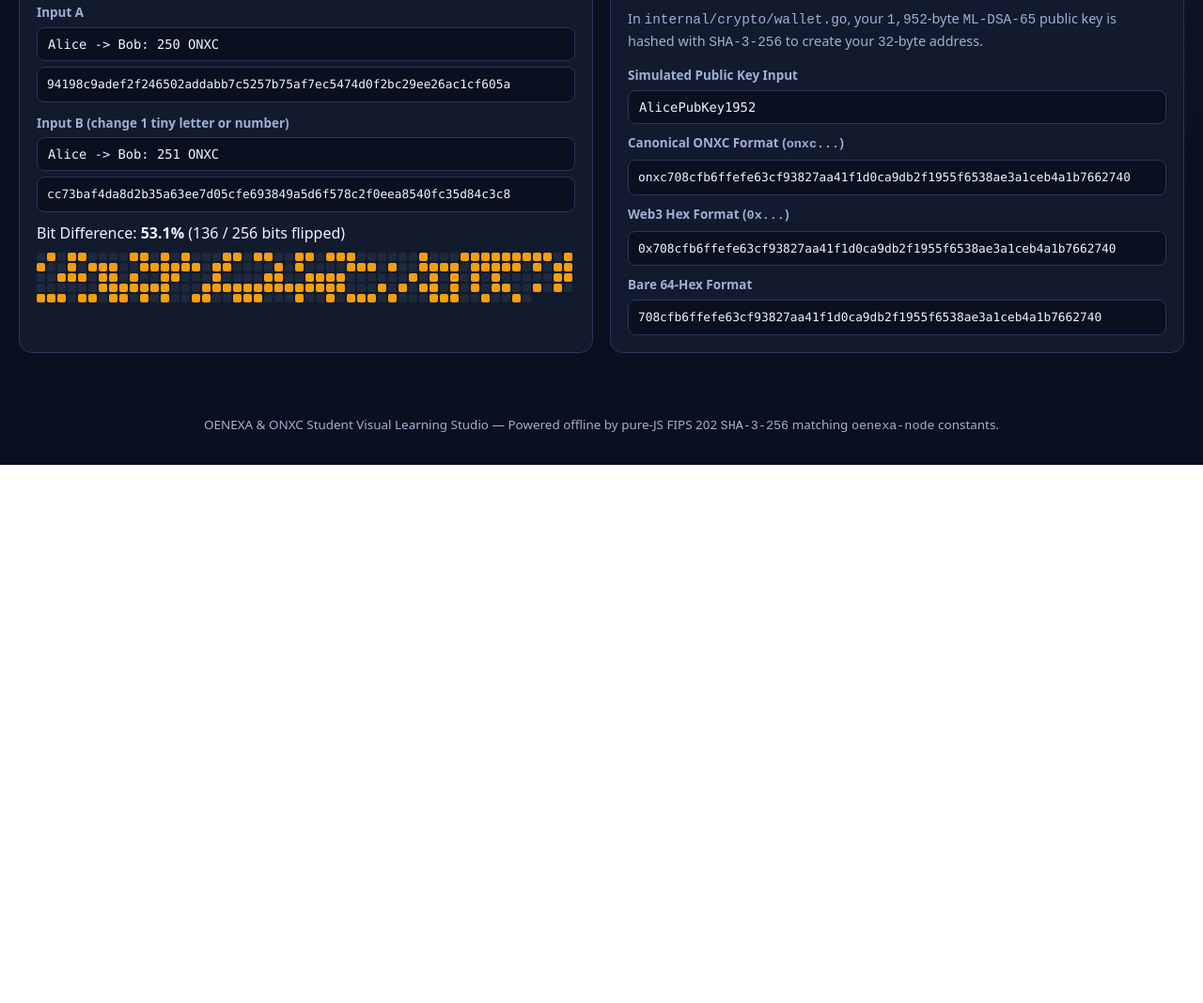
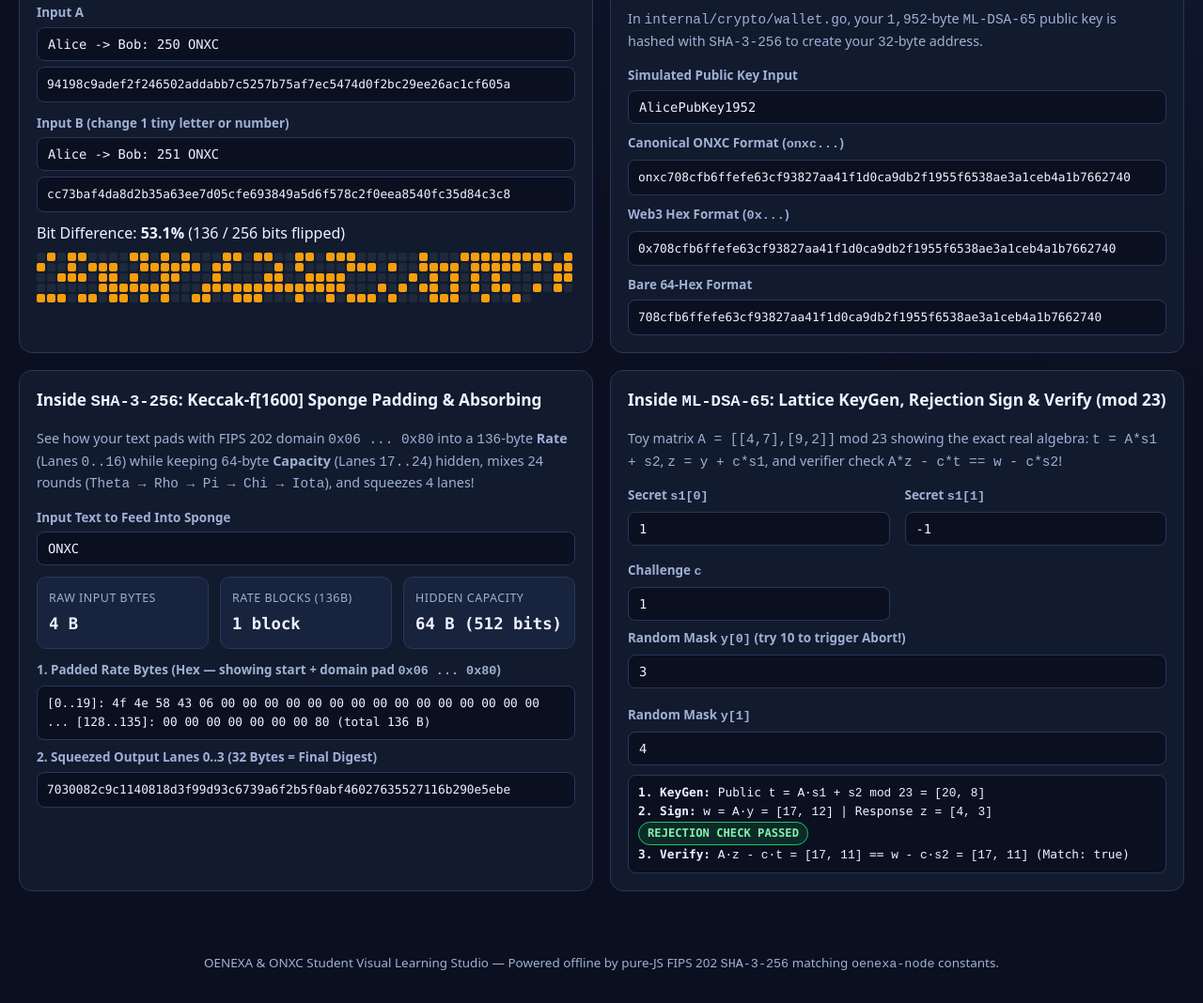
Before and after one commit to oenexa/oenexa-docs, a plain HTML site: page visual-lab/index.html in a window 1280 px wide. Shown: the part 806-1874 px from the top of the page at 94% size. Before the commit the page ends 1301 px from the top, so only its background shows below. Drawn offline with Linux system fonts and the light colour scheme.

Commit message:
feat(crypto-docs): deep step-by-step Keccak sponge, quantum attacks, ML-DSA-65/ML-KEM-768 lattice math, Argon2id/AES-GCM, and interactive lab

```diff
--- a/visual-lab/app.js
+++ b/visual-lab/app.js
@@ -772,10 +772,64 @@
     $("model-out").innerHTML = `<strong>OENEXA Account Model (Sparse Merkle Trie):</strong><br/>Before: Alice = 10.000000000 ONXC | Bob = 0 ONXC<br/>After TxTransfer(3 ONXC): Alice = 6.999999790 ONXC | Bob = 3.000000000 ONXC (Direct integer balance delta — zero change outputs needed!)`;
   });
 
+  // ── DEEP CRYPTO VISUALIZERS (SPONGE & LATTICE TOY) ────────────────────────
+  function renderSponge() {
+    const txt = $("sp-input").value;
+    const raw = new TextEncoder().encode(txt);
+    const rem = raw.length % 136;
+    const padLen = 136 - rem;
+    const total = raw.length + padLen;
+    const blocksCnt = total / 136;
+
+    const padded = new Uint8Array(total);
+    padded.set(raw);
+    padded[raw.length] ^= 0x06;
+    padded[padded.length - 1] ^= 0x80;
+
+    $("sp-len").textContent = `${raw.length} B`;
+    $("sp-blocks").textContent = `${blocksCnt} block${blocksCnt > 1 ? "s" : ""}`;
+
+    const hex = (arr) => Array.from(arr).map((b) => b.toString(16).padStart(2, "0")).join(" ");
+    const head = hex(padded.slice(0, Math.min(20, padded.length)));
+    const tail = hex(padded.slice(padded.length - 8));
+    $("sp-padded").textContent = `[0..19]: ${head}  ...  [${total - 8}..${total - 1}]: ${tail}  (total ${total} B)`;
+    $("sp-digest").textContent = sha3_256Hex(txt);
+  }
+  $("sp-input").addEventListener("input", renderSponge);
+
+  function renderLattice() {
+    const q = 23;
+    const mod = (n) => ((n % q) + q) % q;
+    const A = [[4, 7], [9, 2]];
+    const s1 = [Number($("lat-s10").value) || 0, Number($("lat-s11").value) || 0];
+    const s2 = [0, 1];
+    const c = Number($("lat-c").value) || 1;
+    const y = [Number($("lat-y0").value) || 0, Number($("lat-y1").value) || 0];
+
+    const t = [mod(A[0][0] * s1[0] + A[0][1] * s1[1] + s2[0]), mod(A[1][0] * s1[0] + A[1][1] * s1[1] + s2[1])];
+    const w = [mod(A[0][0] * y[0] + A[0][1] * y[1]), mod(A[1][0] * y[0] + A[1][1] * y[1])];
+    const z = [y[0] + c * s1[0], y[1] + c * s1[1]];
+    const abort = Math.abs(z[0]) > 8 || Math.abs(z[1]) > 8;
+
+    const Az = [mod(A[0][0] * z[0] + A[0][1] * z[1]), mod(A[1][0] * z[0] + A[1][1] * z[1])];
+    const wPrime = [mod(Az[0] - c * t[0]), mod(Az[1] - c * t[1])];
+    const wMinusCs2 = [mod(w[0] - c * s2[0]), mod(w[1] - c * s2[1])];
+
+    $("lat-out").innerHTML = `
+      <strong>1. KeyGen:</strong> Public <code>t = A&middot;s1 + s2 mod 23 = [${t[0]}, ${t[1]}]</code><br/>
+      <strong>2. Sign:</strong> <code>w = A&middot;y = [${w[0]}, ${w[1]}]</code> | Response <code>z = [${z[0]}, ${z[1]}]</code>
+      ${abort ? '<span class="badge bad">ABORT &amp; RETRY! (|z| &gt; 8 leaks secret s1!)</span>' : '<span class="badge ok">REJECTION CHECK PASSED</span>'}<br/>
+      <strong>3. Verify:</strong> <code>A&middot;z - c&middot;t = [${wPrime[0]}, ${wPrime[1]}]</code> == <code>w - c&middot;s2 = [${wMinusCs2[0]}, ${wMinusCs2[1]}]</code> (Match: ${wPrime[0] === wMinusCs2[0] && wPrime[1] === wMinusCs2[1]})
+    `;
+  }
+  ["lat-s10", "lat-s11", "lat-c", "lat-y0", "lat-y1"].forEach((id) => $(id).addEventListener("input", renderLattice));
+
   // Boot all panels
   resetChain();
   renderAvalanche();
   renderAddress();
+  renderSponge();
+  renderLattice();
   renderTokenomics(1);
   renderFeeSim();
   resetMempool();
--- a/visual-lab/index.html
+++ b/visual-lab/index.html
@@ -70,6 +70,39 @@
           <div class="mono-box" id="addr-0x"></div>
           <label style="margin-top:10px;">Bare 64-Hex Format</label>
           <div class="mono-box" id="addr-bare"></div>
+        </div>
+      </div>
+
+      <div class="grid-2">
+        <div class="card">
+          <h3>Inside <code>SHA-3-256</code>: Keccak-f[1600] Sponge Padding &amp; Absorbing</h3>
+          <p class="muted">See how your text pads with FIPS 202 domain <code>0x06 ... 0x80</code> into a <code>136</code>-byte <strong>Rate</strong> (Lanes <code>0..16</code>) while keeping <code>64</code>-byte <strong>Capacity</strong> (Lanes <code>17..24</code>) hidden, mixes 24 rounds (<code>Theta &rarr; Rho &rarr; Pi &rarr; Chi &rarr; Iota</code>), and squeezes 4 lanes!</p>
+          <label for="sp-input">Input Text to Feed Into Sponge</label>
+          <input type="text" id="sp-input" value="ONXC" />
+          <div class="stat-grid">
+            <div class="stat"><div class="k">Raw Input Bytes</div><div class="v" id="sp-len">4 B</div></div>
+            <div class="stat"><div class="k">Rate Blocks (136B)</div><div class="v" id="sp-blocks">1 block</div></div>
+            <div class="stat"><div class="k">Hidden Capacity</div><div class="v">64 B (512 bits)</div></div>
+          </div>
+          <label>1. Padded Rate Bytes (Hex — showing start + domain pad <code>0x06 ... 0x80</code>)</label>
+          <div class="mono-box" id="sp-padded"></div>
+          <label style="margin-top:8px;">2. Squeezed Output Lanes 0..3 (32 Bytes = Final Digest)</label>
+          <div class="mono-box" id="sp-digest"></div>
+        </div>
+
+        <div class="card">
+          <h3>Inside <code>ML-DSA-65</code>: Lattice KeyGen, Rejection Sign &amp; Verify (mod 23)</h3>
+          <p class="muted">Toy matrix <code>A = [[4,7],[9,2]]</code> mod 23 showing the exact real algebra: <code>t = A*s1 + s2</code>, <code>z = y + c*s1</code>, and verifier check <code>A*z - c*t == w - c*s2</code>!</p>
+          <div class="grid-3">
+            <div><label>Secret <code>s1[0]</code></label><input type="number" id="lat-s10" value="1" min="-2" max="2" /></div>
+            <div><label>Secret <code>s1[1]</code></label><input type="number" id="lat-s11" value="-1" min="-2" max="2" /></div>
+            <div><label>Challenge <code>c</code></label><input type="number" id="lat-c" value="1" min="1" max="2" /></div>
+          </div>
+          <div class="grid-2" style="margin-top:8px;">
+            <div><label>Random Mask <code>y[0]</code> (try 10 to trigger Abort!)</label><input type="number" id="lat-y0" value="3" min="-10" max="10" /></div>
+            <div><label>Random Mask <code>y[1]</code></label><input type="number" id="lat-y1" value="4" min="-10" max="10" /></div>
+          </div>
+          <div class="mono-box" id="lat-out" style="margin-top:10px;"></div>
         </div>
       </div>
     </section>
--- a/visual-lab/styles.css
+++ b/visual-lab/styles.css
@@ -23,7 +23,7 @@
 
 body {
   margin: 0;
-  font-family: var(--sans);
+  font-family: var(--sans), serif;
   background: radial-gradient(circle at top right, #162244, var(--bg) 55%);
   color: var(--text);
   line-height: 1.55;
@@ -245,7 +245,7 @@ button.action:disabled {
 }
 
 .stat .v {
-  font-family: var(--mono);
+  font-family: var(--mono), serif;
   font-size: 1.08rem;
   font-weight: 700;
   margin-top: 4px;
@@ -258,7 +258,7 @@ button.action:disabled {
   border-radius: 999px;
   font-size: 0.76rem;
   font-weight: 700;
-  font-family: var(--mono);
+  font-family: var(--mono), serif;
 }
 
 .badge.ok {
@@ -389,7 +389,7 @@ button.action:disabled {
   border: 1px solid var(--border);
   border-radius: 8px;
   padding: 8px 10px;
-  font-family: var(--mono);
+  font-family: var(--mono), serif;
   font-size: 0.8rem;
 }
 
```
Also changed, not shown: 12 other files.
